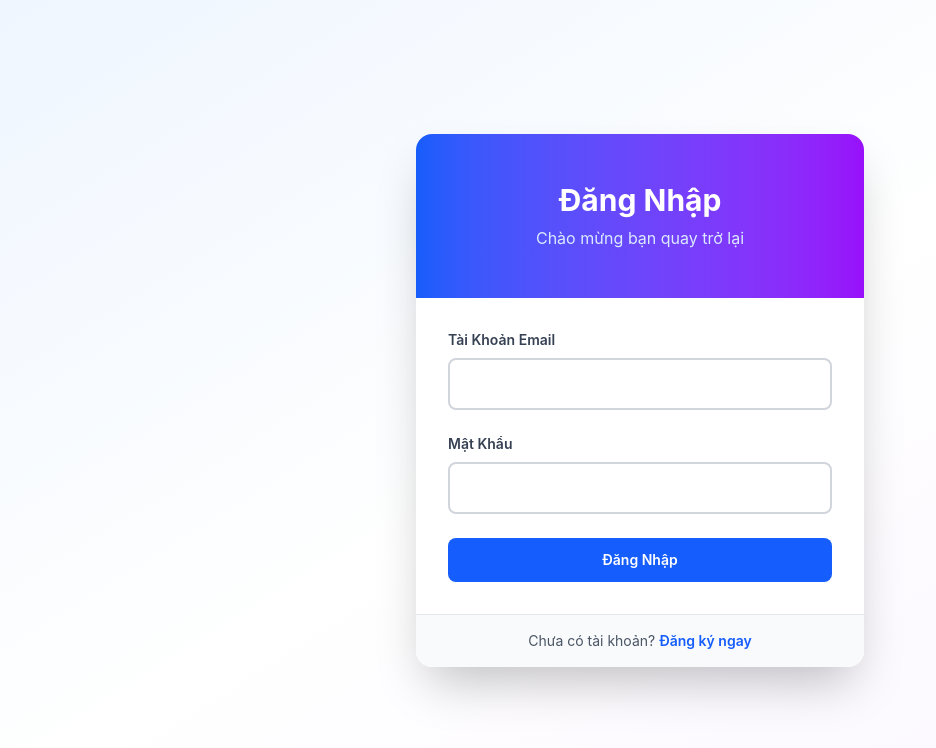
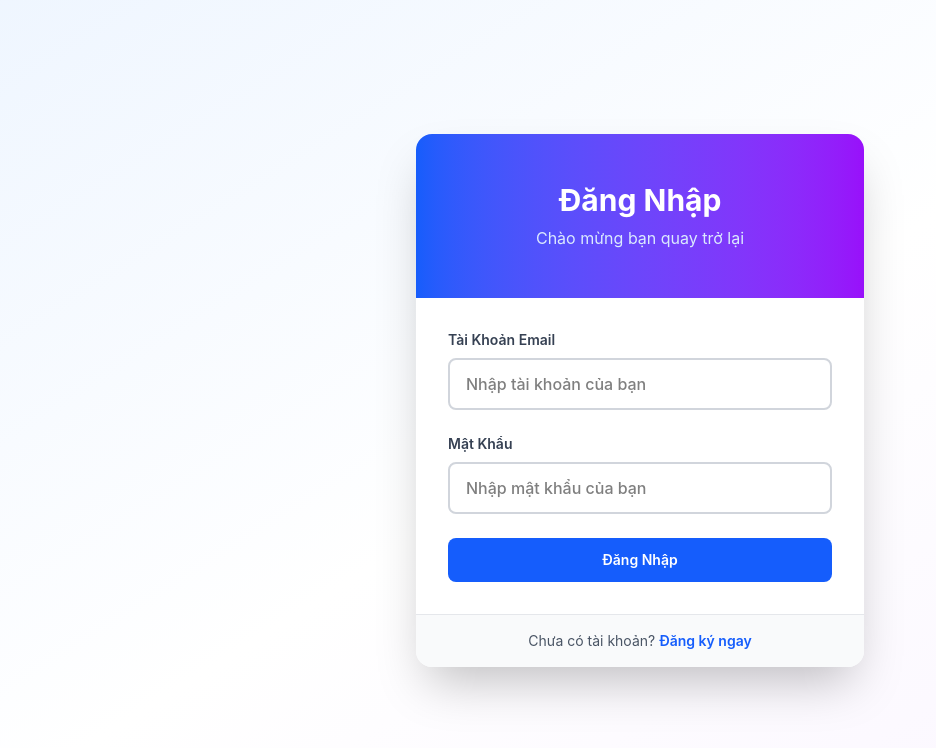
Before and after one commit to Kippy198/productmanager1, a Next.js app: page /auth/login in a window 1280 px wide. Shown: the top 748 px of the page, without its empty margins (0-936 px from the left). Built offline with nearby package versions, Linux system fonts and the light colour scheme.

Commit message:
FEAT: sua input

```diff
--- a/src/app/api/test/route.ts
+++ /dev/null
@@ -1,7 +0,0 @@
-import { NextResponse } from "next/server";
-import { connectDB } from "@/src/lib/mongodb";
-
-export async function GET() {
-    await connectDB();
-    return NextResponse.json({ message : "DB connected"});
-}
--- a/src/app/auth/login/page.tsx
+++ b/src/app/auth/login/page.tsx
@@ -72,7 +72,6 @@ export default function LoginPage() {
                             label="Tài Khoản Email"
                             id="email"
                             type="email"
-                            className="text-white"
                             value={email}
                             placeholder="Nhập tài khoản của bạn"
                             onChange={(e) => {
@@ -85,7 +84,6 @@ export default function LoginPage() {
                             label="Mật Khẩu"
                             id="password"
                             type="password"
-                            className="text-white"
                             value={password}
                             placeholder="Nhập mật khẩu của bạn"
                             onChange={(e) => {
--- a/src/component/ui/input.tsx
+++ b/src/component/ui/input.tsx
@@ -1,5 +1,7 @@
 import React from "react";
-interface FormInputProps extends React.InputHTMLAttributes<HTMLInputElement> {
+
+interface FormInputProps
+  extends React.InputHTMLAttributes<HTMLInputElement> {
   label?: string;
   error?: string;
   required?: boolean;
@@ -7,46 +9,67 @@ interface FormInputProps extends React.InputHTMLAttributes<HTMLInputElement> {
   helperText?: React.ReactNode;
 }
 
-const FormInput = React.forwardRef<HTMLInputElement, FormInputProps>
+const FormInput = React.forwardRef<HTMLInputElement, FormInputProps>(
   (
-    (
-        {   label,
+    {
+      label,
       error,
       required = false,
       className = "",
       disabled = false,
       helperText,
       ...props
-        }, ref) =>
-        {
-            const baseInputStyles = "w-full px-4 py-3 border-2 rounded-lg transition-colors duration-200 font-medium bg-white dark:bg-slate-700 text-black dark:text-white";
+    },
+    ref
+  ) => {
+    const baseInputStyles =
+      "w-full px-4 py-3 border-2 rounded-lg transition-colors duration-200 font-medium bg-white text-black focus:outline-none";
 
-            const normalStyle = "border-gray-300 dark:border-slate-600 focus:border-blue-500 dark:focus:border-blue-400";
+    const normalStyle =
+      "border-gray-300 focus:border-blue-500";
 
-            const errorStyle = error
-                                ? "border-red-500 focus:border-red-500 dark:border-red-500 dark:focus:border-red-400"
-                                : ""
-            const disableStyles = disabled ? "opacity-50 cursor-not-allowed" : "";
+    const errorStyle =
+      "border-red-500 focus:border-red-500";
+
+    const disableStyles =
+      disabled ? "opacity-50 cursor-not-allowed bg-gray-100" : "";
 
     return (
       <div className="w-full">
         {label && (
           <label className="block text-sm font-semibold text-gray-700 mb-2">
             {label}
-                            {required && <span className="text-red-500 ml-1">*</span>}
+            {required && (
+              <span className="text-red-500 ml-1">*</span>
+            )}
           </label>
         )}
-                    <input ref={ref} disabled ={disabled} className= {` ${baseInputStyles} ${error ? errorStyle: normalStyle} ${disableStyles} ${className}`} {...props}/>
+
+        <input
+          ref={ref}
+          disabled={disabled}
+          className={`${baseInputStyles} ${
+            error ? errorStyle : normalStyle
+          } ${disableStyles} ${className}`}
+          {...props}
+        />
+
         {error ? (
-                        <p className="text-red-600 text-sm mt-1 font-medium">{error}</p>
+          <p className="text-red-600 text-sm mt-1 font-medium">
+            {error}
+          </p>
         ) : (
           helperText && (
-                                <p className="text-xs text-gray-500 mt-1">{helperText}</p>
+            <p className="text-xs text-gray-500 mt-1">
+              {helperText}
+            </p>
           )
         )}
       </div>
     );
   }
 );
+
 FormInput.displayName = "FormInput";
+
 export default FormInput;
```
Also changed, not shown: 1 other file (tests, documents, lock files or other folders). Lines whose indentation alone changed are shown as unchanged.
